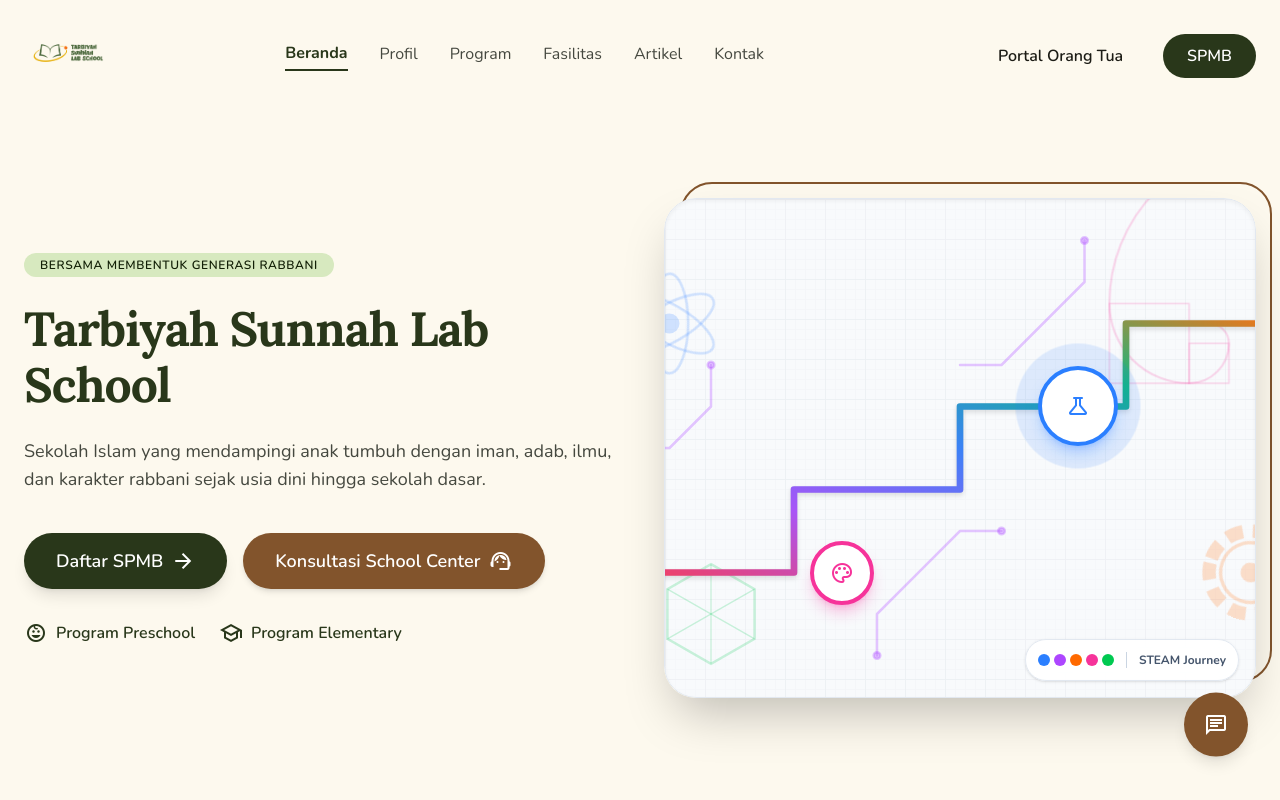
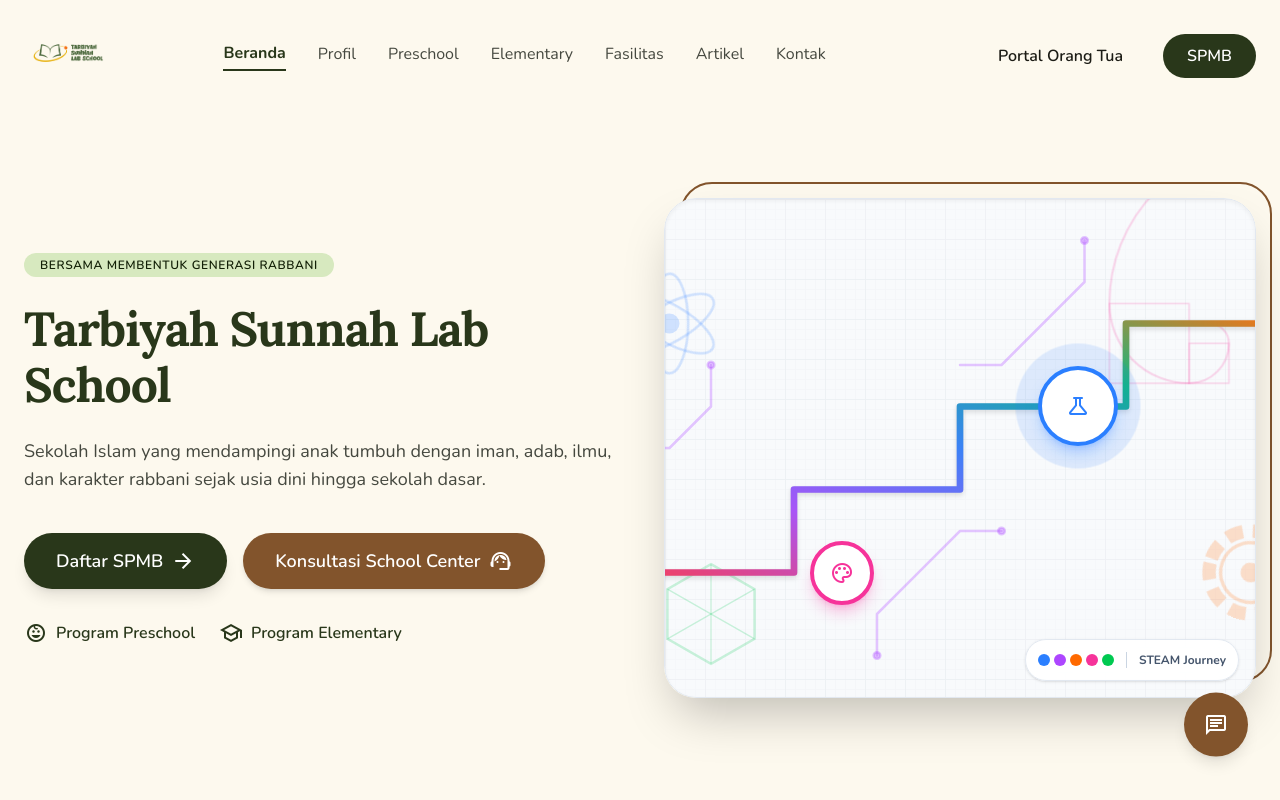
Before and after one commit to yahyanursidik/web-sekolahv1, an Astro site: page / in a window 1280 px wide. Shown: the top 800 px of the page. Built offline with nearby package versions, Linux system fonts and the light colour scheme; Astro itself is replaced by a stand-in of ours; some packages are replaced by stand-ins of ours.

Commit message:
fix: restore preschool and elementary menus in header, update fasilitas hero text

```diff
--- a/src/components/Header.astro
+++ b/src/components/Header.astro
@@ -12,7 +12,8 @@ const currentPath = Astro.url.pathname;
 <nav class="hidden lg:flex items-center space-x-8">
 <a class={cn("font-medium transition-colors duration-200", currentPath === '/' ? "text-primary font-bold border-b-2 border-primary pb-1" : "text-on-surface-variant hover:text-primary pb-1")} href="/">Beranda</a>
 <a class={cn("font-medium transition-colors duration-200", currentPath.startsWith('/profil') ? "text-primary font-bold border-b-2 border-primary pb-1" : "text-on-surface-variant hover:text-primary pb-1")} href="/profil">Profil</a>
-<a class={cn("font-medium transition-colors duration-200", currentPath.startsWith('/preschool') || currentPath.startsWith('/elementary') ? "text-primary font-bold border-b-2 border-primary pb-1" : "text-on-surface-variant hover:text-primary pb-1")} href="/preschool">Program</a>
+<a class={cn("font-medium transition-colors duration-200", currentPath.startsWith('/preschool') ? "text-primary font-bold border-b-2 border-primary pb-1" : "text-on-surface-variant hover:text-primary pb-1")} href="/preschool">Preschool</a>
+<a class={cn("font-medium transition-colors duration-200", currentPath.startsWith('/elementary') ? "text-primary font-bold border-b-2 border-primary pb-1" : "text-on-surface-variant hover:text-primary pb-1")} href="/elementary">Elementary</a>
 <a class={cn("font-medium transition-colors duration-200", currentPath.startsWith('/fasilitas') ? "text-primary font-bold border-b-2 border-primary pb-1" : "text-on-surface-variant hover:text-primary pb-1")} href="/fasilitas">Fasilitas</a>
 <a class={cn("font-medium transition-colors duration-200", currentPath.startsWith('/artikel') ? "text-primary font-bold border-b-2 border-primary pb-1" : "text-on-surface-variant hover:text-primary pb-1")} href="/artikel">Artikel</a>
 <a class={cn("font-medium transition-colors duration-200", currentPath.startsWith('/kontak') ? "text-primary font-bold border-b-2 border-primary pb-1" : "text-on-surface-variant hover:text-primary pb-1")} href="/kontak">Kontak</a>
@@ -34,7 +35,8 @@ const currentPath = Astro.url.pathname;
   <nav class="flex flex-col gap-6 text-center text-lg">
     <a href="/" class={cn("mobile-link font-medium", currentPath === '/' ? "text-primary font-bold" : "text-on-surface-variant hover:text-primary")}>Beranda</a>
     <a href="/profil" class={cn("mobile-link font-medium", currentPath.startsWith('/profil') ? "text-primary font-bold" : "text-on-surface-variant hover:text-primary")}>Profil</a>
-    <a href="/preschool" class={cn("mobile-link font-medium", currentPath.startsWith('/preschool') || currentPath.startsWith('/elementary') ? "text-primary font-bold" : "text-on-surface-variant hover:text-primary")}>Program</a>
+    <a href="/preschool" class={cn("mobile-link font-medium", currentPath.startsWith('/preschool') ? "text-primary font-bold" : "text-on-surface-variant hover:text-primary")}>Preschool</a>
+    <a href="/elementary" class={cn("mobile-link font-medium", currentPath.startsWith('/elementary') ? "text-primary font-bold" : "text-on-surface-variant hover:text-primary")}>Elementary</a>
     <a href="/fasilitas" class={cn("mobile-link font-medium", currentPath.startsWith('/fasilitas') ? "text-primary font-bold" : "text-on-surface-variant hover:text-primary")}>Fasilitas</a>
     <a href="/artikel" class={cn("mobile-link font-medium", currentPath.startsWith('/artikel') ? "text-primary font-bold" : "text-on-surface-variant hover:text-primary")}>Artikel</a>
     <a href="/kontak" class={cn("mobile-link font-medium", currentPath.startsWith('/kontak') ? "text-primary font-bold" : "text-on-surface-variant hover:text-primary")}>Kontak</a>
```
